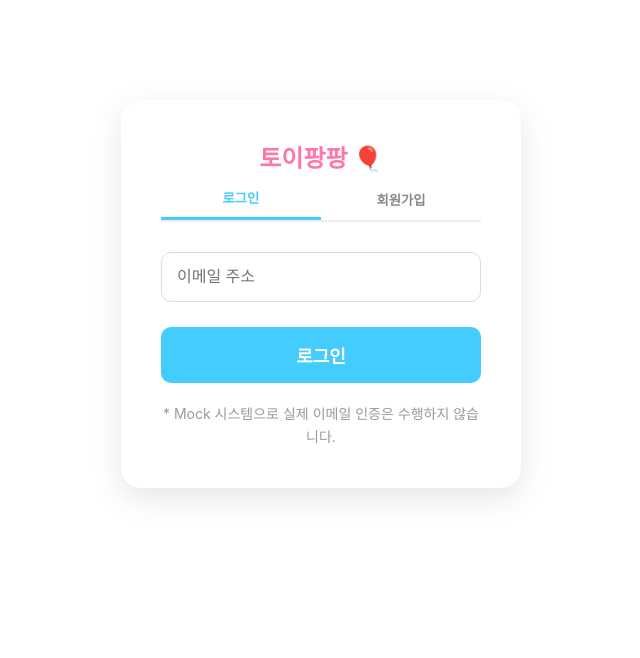
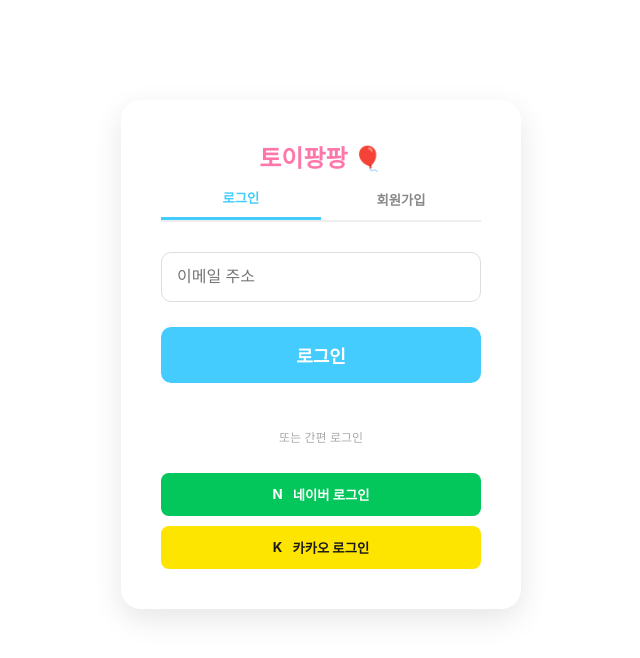
Before and after one commit to jeongjunho98/childtoy, a Next.js app: page /auth in a window 1280 px wide. Shown: the top 658 px of the page, without its empty margins (319-959 px from the left). Built offline with nearby package versions, Linux system fonts and the light colour scheme.

Commit message:
feat: add social login and detailed payment methods

```diff
--- a/src/app/auth/auth.module.css
+++ b/src/app/auth/auth.module.css
@@ -56,6 +56,37 @@
   margin-top: 10px;
 }
 
+.socialGroup {
+  margin-top: 30px;
+  display: flex;
+  flex-direction: column;
+  gap: 10px;
+}
+
+.naverBtn {
+  background: #03C75A;
+  color: white;
+  padding: 12px;
+  border-radius: 8px;
+  font-weight: bold;
+  display: flex;
+  align-items: center;
+  justify-content: center;
+  gap: 10px;
+}
+
+.kakaoBtn {
+  background: #FEE500;
+  color: #191919;
+  padding: 12px;
+  border-radius: 8px;
+  font-weight: bold;
+  display: flex;
+  align-items: center;
+  justify-content: center;
+  gap: 10px;
+}
+
 .userInfo {
   margin-top: 30px;
 }
--- a/src/app/auth/page.tsx
+++ b/src/app/auth/page.tsx
@@ -29,6 +29,16 @@
       alert('회원가입 성공! 🎉');
       router.push('/');
     }
+  };
+
+  const handleSocialLogin = (platform: string) => {
+    const socialUser = {
+      name: `${platform} 친구`,
+      email: `${platform.toLowerCase()}@toy.pang`
+    };
+    signup(socialUser);
+    alert(`${platform} 계정으로 간편 가입되었습니다! 🎈`);
+    router.push('/');
   };
 
   if (user) {
@@ -92,9 +102,16 @@
           {isLogin ? '로그인' : '회원가입'}
         </button>
       </form>
-      <p style={{ marginTop: '20px', fontSize: '14px', color: '#999' }}>
-        * Mock 시스템으로 실제 이메일 인증은 수행하지 않습니다.
-      </p>
+
+      <div className={styles.socialGroup}>
+        <p style={{ fontSize: '12px', color: '#aaa', margin: '15px 0' }}>또는 간편 로그인</p>
+        <button className={styles.naverBtn} onClick={() => handleSocialLogin('Naver')}>
+          <span>N</span> 네이버 로그인
+        </button>
+        <button className={styles.kakaoBtn} onClick={() => handleSocialLogin('Kakao')}>
+          <span>K</span> 카카오 로그인
+        </button>
+      </div>
     </div>
   );
 }
```
Also changed, not shown: src/app/checkout/checkout.module.css (+39 -0 lines), src/app/checkout/page.tsx (+82 -25 lines).
